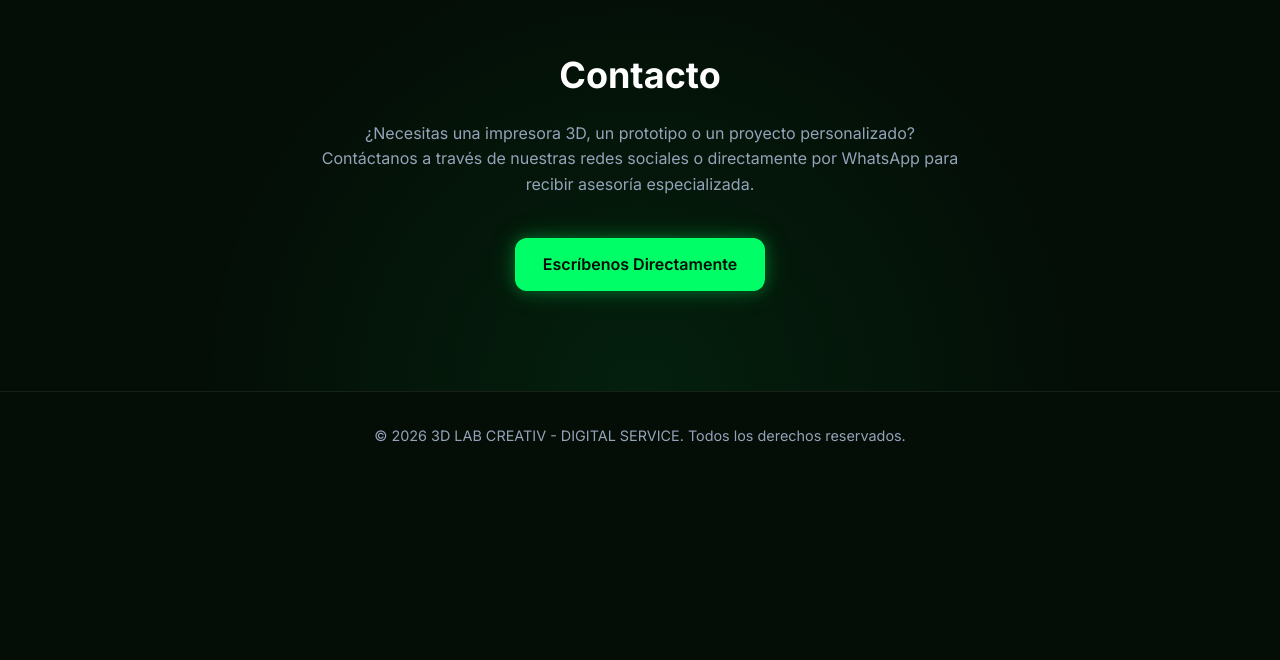
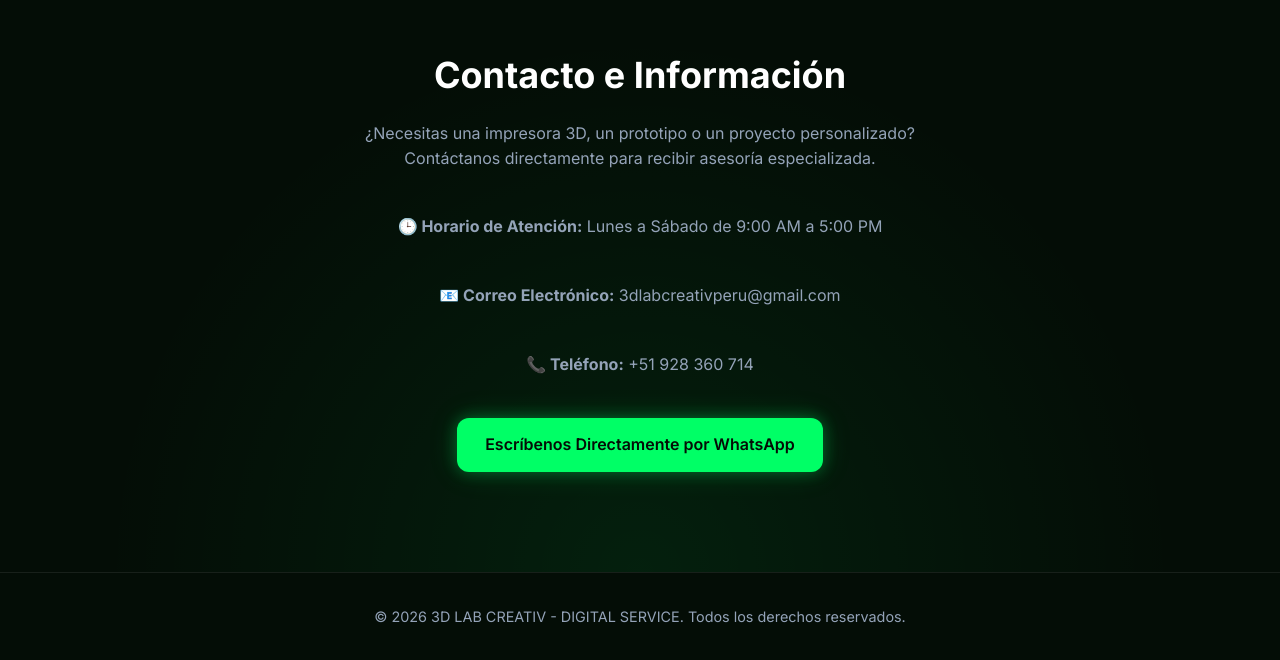
Before and after one commit to 3dlabcreativperu/3d-lab-creativ, a plain HTML site: page index.html in a window 1280 px wide. Shown: the part 2722-3382 px from the top of the page. Before the commit the page ends 3201 px from the top, so only its background shows below. Drawn offline with Linux system fonts and the light colour scheme.

Commit message:
Actualizada sección de contacto y redes sociales

```diff
--- a/index.html
+++ b/index.html
@@ -133,13 +133,13 @@
                 <p>Síguenos en nuestras plataformas digitales para ver nuestros últimos proyectos, tutoriales y novedades del mundo 3D.</p>
 
                 <div class="social-links-container">
-                    <a href="https://facebook.com" target="_blank" rel="noopener noreferrer" class="social-link" aria-label="Facebook">
+                    <a href="https://www.facebook.com/profile.php?id=61577024836986" target="_blank" rel="noopener noreferrer" class="social-link" aria-label="Facebook">
                         <img src="img/logofacebook.png" alt="Facebook">
                     </a>
-                    <a href="https://instagram.com" target="_blank" rel="noopener noreferrer" class="social-link" aria-label="Instagram">
+                    <a href="https://www.instagram.com/3dlab_creativ/" target="_blank" rel="noopener noreferrer" class="social-link" aria-label="Instagram">
                         <img src="img/logoinstagram.png" alt="Instagram">
                     </a>
-                    <a href="https://tiktok.com" target="_blank" rel="noopener noreferrer" class="social-link" aria-label="TikTok">
+                    <a href="https://www.tiktok.com/@3dlabcreativ" target="_blank" rel="noopener noreferrer" class="social-link" aria-label="TikTok">
                         <img src="img/logotiktok.png" alt="TikTok">
                     </a>
                     <a href="https://wa.me/51928360714?text=Hola%2C%20quiero%20informaci%C3%B3n%20sobre%20sus%20productos%20y%20servicios%203D." target="_blank" rel="noopener noreferrer" class="social-link" aria-label="WhatsApp">
@@ -151,10 +151,17 @@
 
         <section id="contacto" class="contact-section">
             <div class="container">
-                <h2>Contacto</h2>
-                <p>¿Necesitas una impresora 3D, un prototipo o un proyecto personalizado? Contáctanos a través de nuestras redes sociales o directamente por WhatsApp para recibir asesoría especializada.</p>
-                <div class="contact-action">
-                    <a href="https://wa.me/51928360714" target="_blank" class="btn btn-primary">Escríbenos Directamente</a>
+                <h2>Contacto e Información</h2>
+                <p>¿Necesitas una impresora 3D, un prototipo o un proyecto personalizado? Contáctanos directamente para recibir asesoría especializada.</p>
+
+                <div class="contact-info-block" style="margin: 20px 0; text-align: center; line-height: 1.8;">
+                    <p><strong>🕒 Horario de Atención:</strong> Lunes a Sábado de 9:00 AM a 5:00 PM</p>
+                    <p><strong>📧 Correo Electrónico:</strong> <a href="mailto:3dlabcreativperu@gmail.com">3dlabcreativperu@gmail.com</a></p>
+                    <p><strong>📞 Teléfono:</strong> +51 928 360 714</p>
+                </div>
+
+                <div class="contact-action" style="text-align: center; margin-top: 25px;">
+                    <a href="https://wa.me/51928360714" target="_blank" class="btn btn-primary">Escríbenos Directamente por WhatsApp</a>
                 </div>
             </div>
         </section>
```
